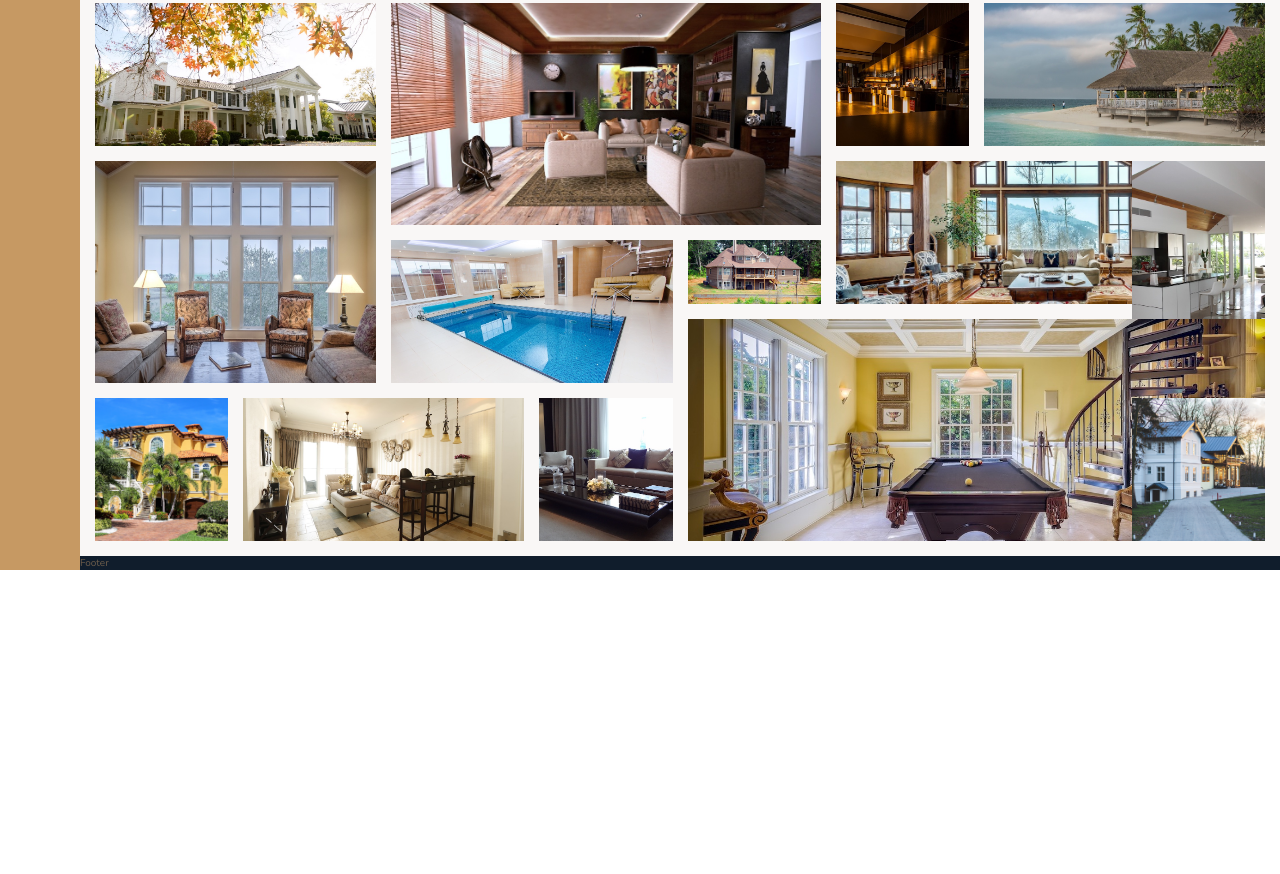
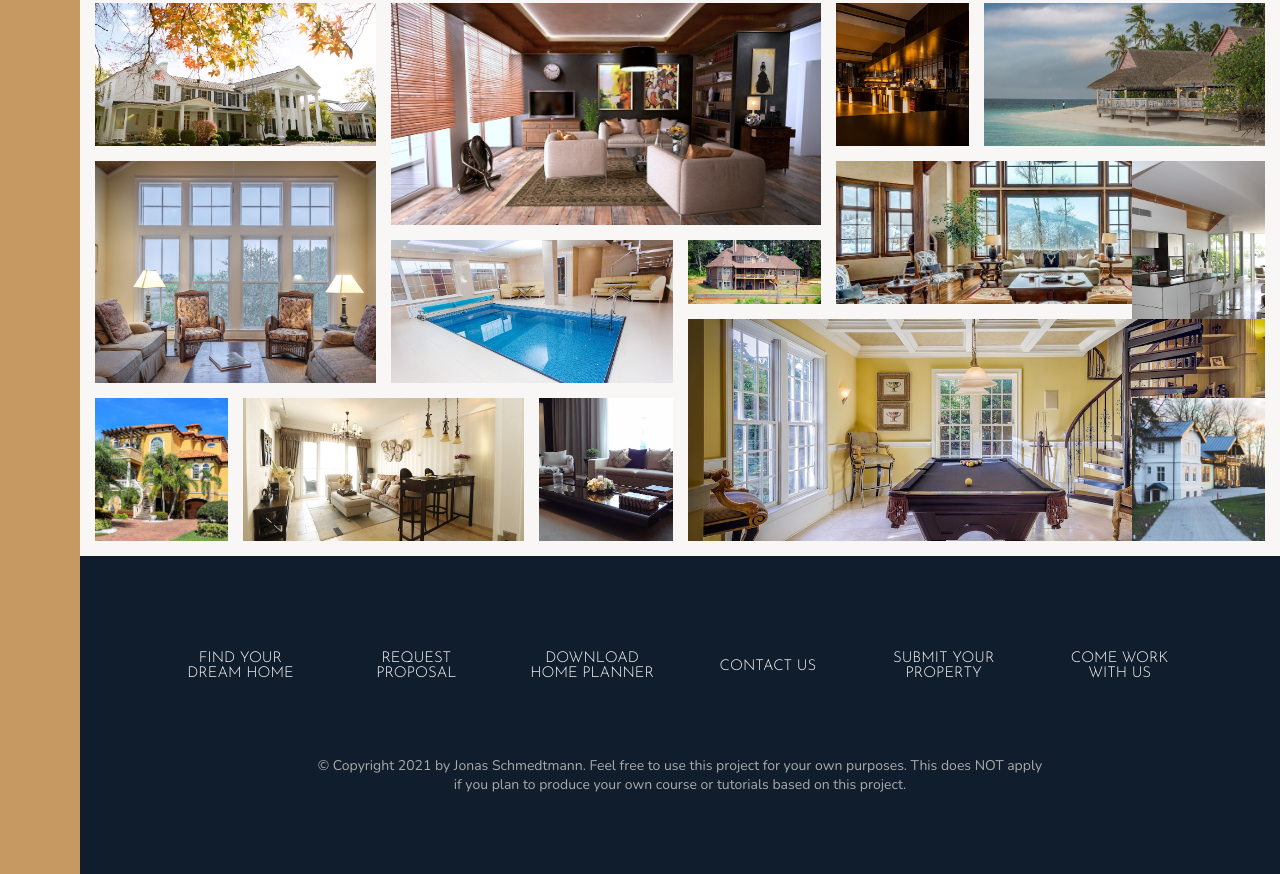
Before and after one commit to linusmanuel/Nexter, a website: page index.html in a window 1280 px wide. Shown: the part 2984-3858 px from the top of the page. Before the commit the page ends 3554 px from the top, so only its background shows below. Drawn offline with nearby package versions, Linux system fonts and the light colour scheme.

Commit message:
Building the Footer

```diff
--- a/index.html
+++ b/index.html
@@ -360,7 +360,19 @@
     </section>
 
     <footer class="footer">
-      Footer
+      <ul class="nav">
+        <li class="nav__item"><a href="#" class="nav__link">Find your dream home</a></li>
+        <li class="nav__item"><a href="#" class="nav__link">Request proposal</a></li>
+        <li class="nav__item"><a href="#" class="nav__link">Download home planner</a></li>
+        <li class="nav__item"><a href="#" class="nav__link">Contact us</a></li>
+        <li class="nav__item"><a href="#" class="nav__link">Submit your property</a></li>
+        <li class="nav__item"><a href="#" class="nav__link">Come work with us</a></li>
+      </ul>
+      <p class="copyright">
+        &copy; Copyright 2021 by Jonas Schmedtmann. Feel free to use this project for your own purposes. This does NOT
+        apply
+        if you plan to produce your own course or tutorials based on this project.
+      </p>
     </footer>
   </body>
 
--- a/sass/_footer.scss
+++ b/sass/_footer.scss
@@ -1,4 +1,42 @@
 .footer {
   background-color: $color-secondary;
   grid-column: full-start / full-end;
+  padding: 8rem;
 }
+
+.nav {
+  list-style: none;
+  display: grid;
+  grid-template-columns: repeat(auto-fit, minmax(15rem, 1fr));
+  gap: 1.5rem;
+  align-items: center;
+
+  &__link:link,
+  &__link:visited {
+    font-size: 1.5rem;
+    color: #fff;
+    font-family: $font-display;
+    text-decoration: none;
+    text-transform: uppercase;
+    text-align: center;
+    display: block;
+    padding: 1.5rem;
+    transition: all 0.2s;
+  }
+
+  &__link:hover,
+  &__link:active {
+    background-color: rgba(#fff, 0.05);
+    transform: translateY(-3px);
+  }
+}
+
+.copyright {
+  font-size: 1.4rem;
+  color: $color-grey-light-2;
+  margin-top: 6rem;
+  margin-left: auto;
+  margin-right: auto;
+  text-align: center;
+  width: 70%;
+}
```
Also changed, not shown: css/style.css.
